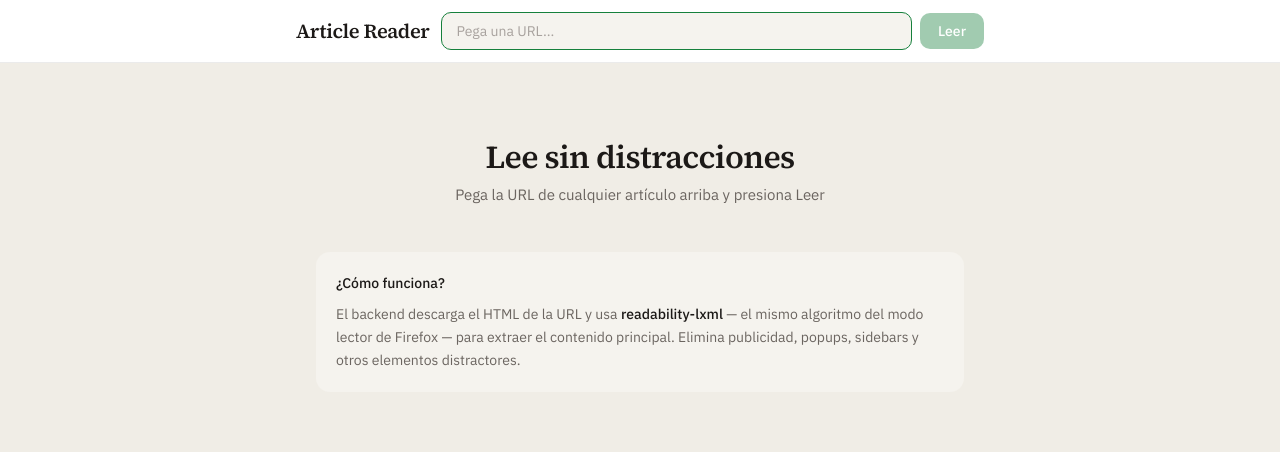
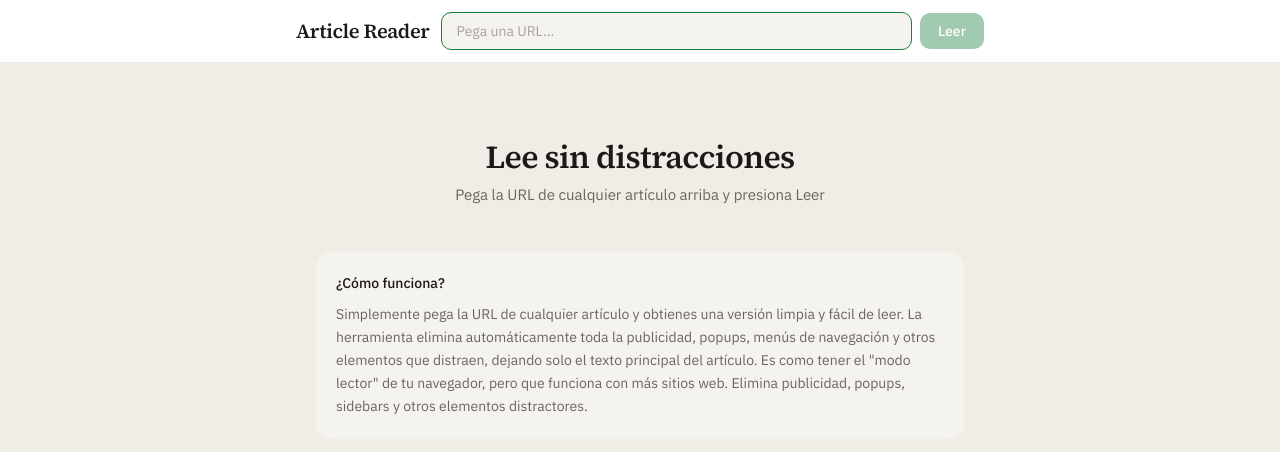
Before and after one commit to contruyotuproyecto/article-reader, a React (Vite) app in the folder frontend/: page / in a window 1280 px wide. Shown: the top 452 px of the page. Built offline with nearby package versions, Linux system fonts and the light colour scheme.

Commit message:
Update App.jsx

```diff
--- a/frontend/src/App.jsx
+++ b/frontend/src/App.jsx
@@ -426,8 +426,7 @@ export default function App() {
             <div className="info-box">
               <strong>¿Cómo funciona?</strong>
               <p style={{ marginTop: 8 }}>
-                El backend descarga el HTML de la URL y usa <strong>readability-lxml</strong> — el mismo
-                algoritmo del modo lector de Firefox — para extraer el contenido principal.
+                Simplemente pega la URL de cualquier artículo y obtienes una versión limpia y fácil de leer. La herramienta elimina automáticamente toda la publicidad, popups, menús de navegación y otros elementos que distraen, dejando solo el texto principal del artículo. Es como tener el "modo lector" de tu navegador, pero que funciona con más sitios web.
                 Elimina publicidad, popups, sidebars y otros elementos distractores.
               </p>
             </div>
```
